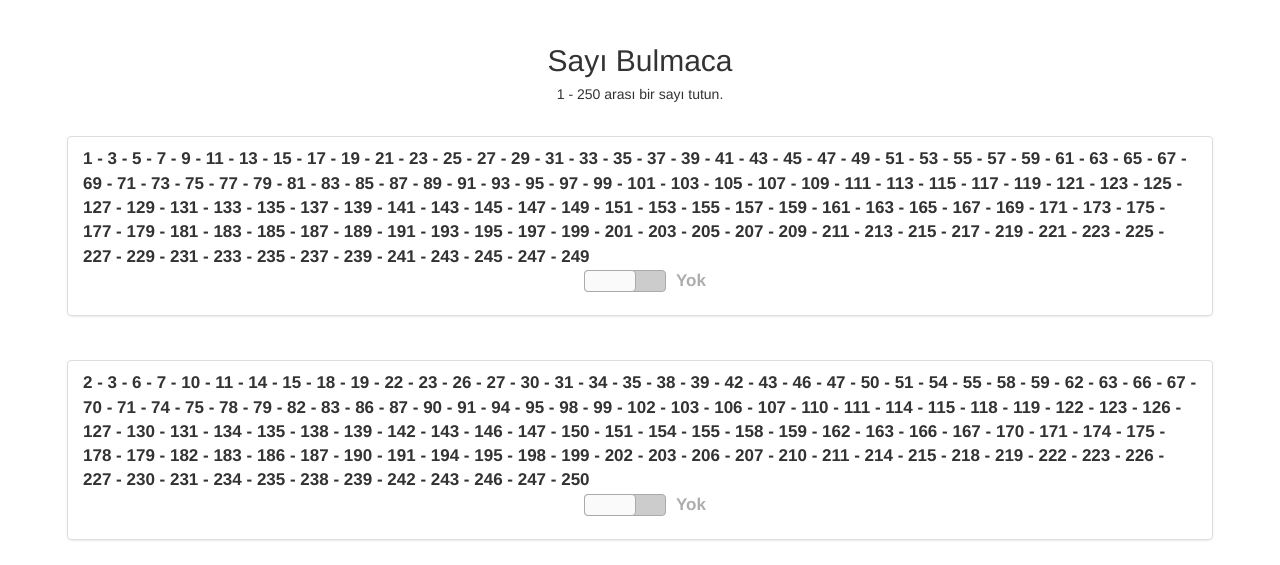
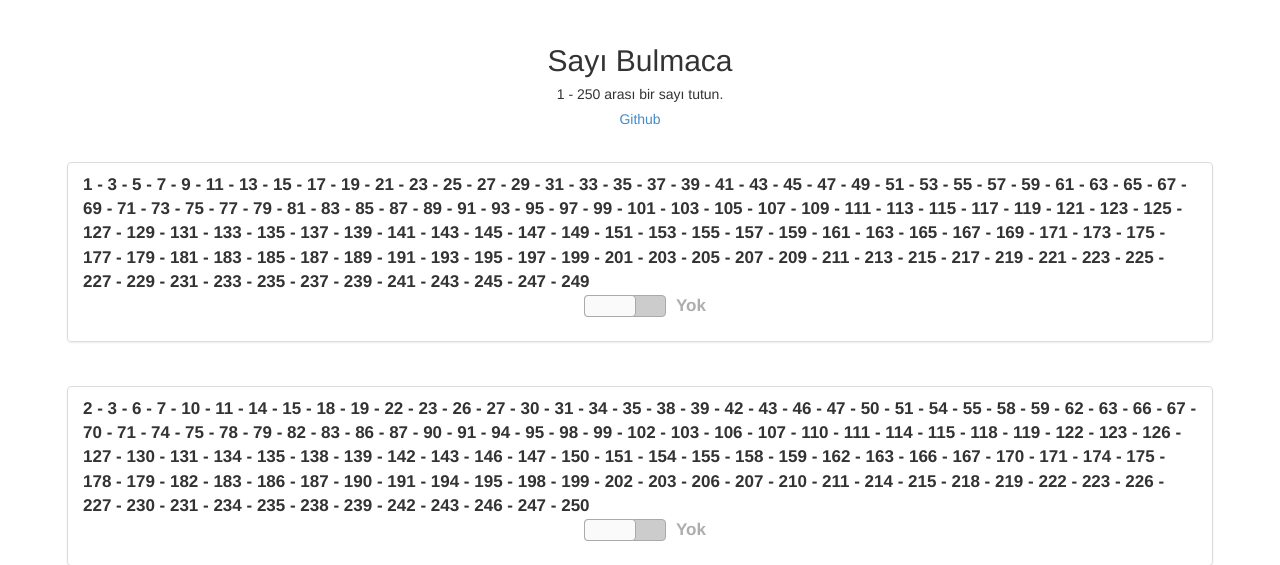
Before and after one commit to ozkanozdemir/sayitut, a PHP site: page / in a window 1280 px wide. Shown: the top 565 px of the page. Run offline with PHP 8.4, Linux system fonts and the light colour scheme; some libraries are stand-ins or nearby versions.

Commit message:
updated index.php

```diff
--- a/index.php
+++ b/index.php
@@ -23,6 +23,7 @@ include_once 'inc/head.php';
 	<div class="row text-center">
 		<h2>Sayı Bulmaca</h2>
 		<h5>1 - <?=$ustLimit?> arası bir sayı tutun.</h5>
+		<h5><a href="https://github.com/ozkanozdemir/sayitut">Github</a></h5>
 	</div>
 	<?php
 		foreach ($sayilar as $key => $value) {
```
